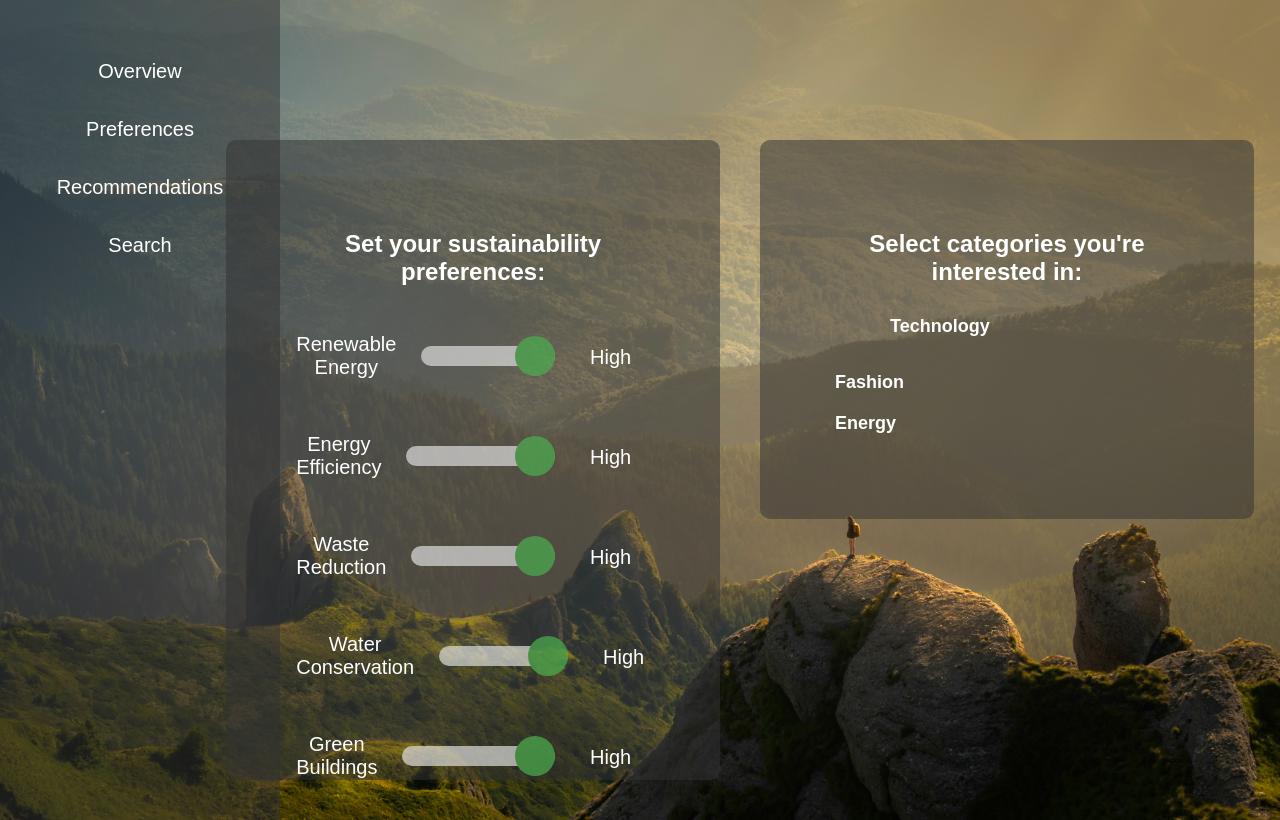
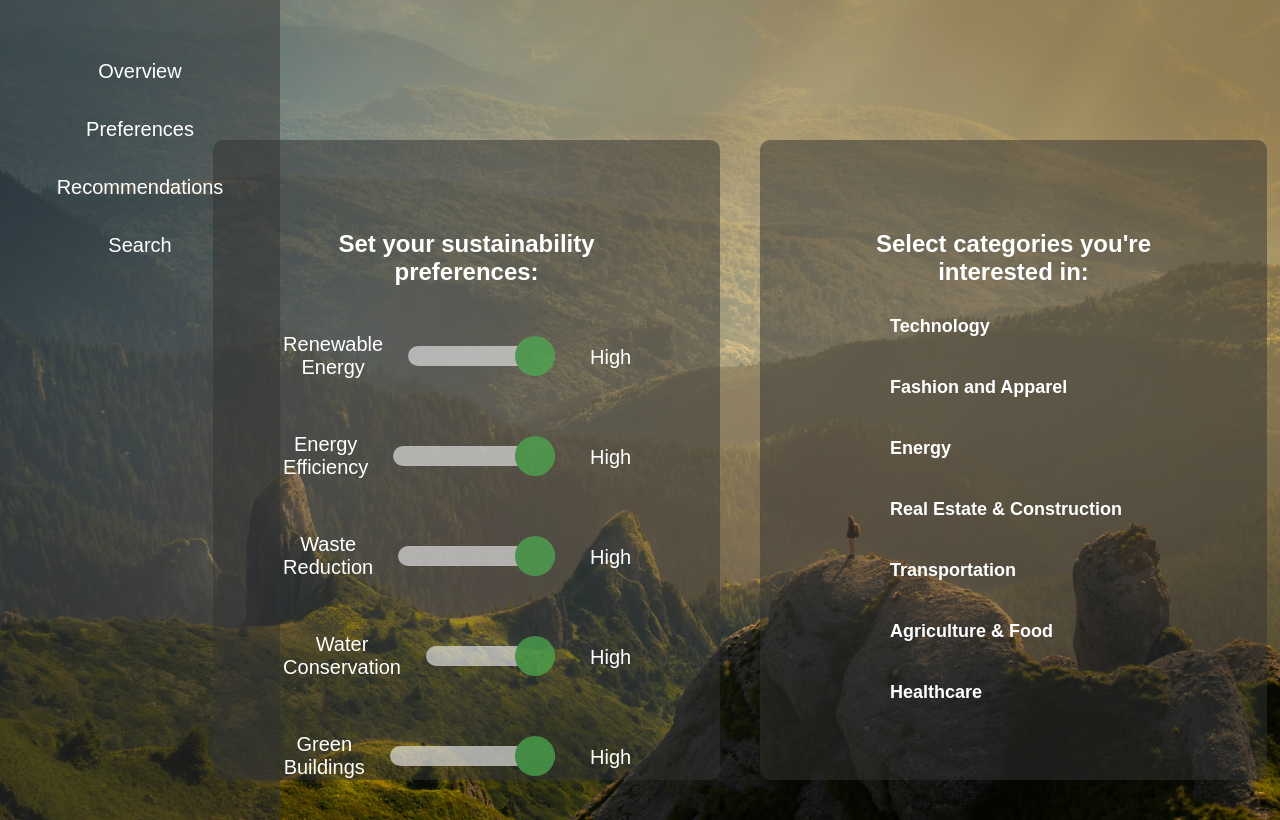
Before and after one commit to devanshi-kothari/EcoVest, a React (Vite) app in the folder frontEnd/my-app/: page /preferences in a window 1280 px wide. Shown: the top 820 px of the page. Built offline with nearby package versions, Linux system fonts and the light colour scheme.

Commit message:
more categories

```diff
--- a/frontEnd/my-app/src/components/Slider.css
+++ b/frontEnd/my-app/src/components/Slider.css
@@ -2,6 +2,7 @@
   display: flex;
   align-items: center;
   margin: 40px 0;
+  position: relative;
 }
 
 .slider-container label {
@@ -22,6 +23,15 @@
   outline: none;
   opacity: 0.7;
   transition: opacity 0.2s;
+}
+
+.slider-labels {
+  display: flex;
+  justify-content: space-between;
+  position: absolute;
+  top: -25px; /* Position above the slider */
+  width: 100%;
+  font-size: 14px; /* Adjust font size as needed */
 }
 
 .slider-container input[type="range"]:hover {
--- a/frontEnd/my-app/src/pages/Home.css
+++ b/frontEnd/my-app/src/pages/Home.css
@@ -192,7 +192,6 @@ body {
 
 .categories label:hover {
   background-color: rgba(255, 255, 255, 0.1); /* Background color on hover */
-  padding: 10px;
 }
 
 .categories input[type="checkbox"] {
--- a/frontEnd/my-app/src/pages/Preferences.tsx
+++ b/frontEnd/my-app/src/pages/Preferences.tsx
@@ -61,19 +61,63 @@ function Preferences() {
                 <input
                   type="checkbox"
                   value="Fashion"
+                  id="fashion"
                   checked={categories.includes('Fashion')}
                   onChange={() => handleCategoryChange('Fashion')}
                 />
-                Fashion
+                <label htmlFor="fashion">Fashion and Apparel</label>
+
               </label>
               <label>
                 <input
                   type="checkbox"
                   value="Energy"
+                  id="energy"
                   checked={categories.includes('Energy')}
                   onChange={() => handleCategoryChange('Energy')}
                 />
-                Energy
+                <label htmlFor="energy">Energy</label>
+
+              </label>
+              <label>
+                <input
+                  type="checkbox"
+                  value="ConstructionRealEstate"
+                  id="ConstructionRealEstate"
+                  checked={categories.includes('Construction')}
+                  onChange={() => handleCategoryChange('Construction')}
+                />
+                <label htmlFor="ConstructionRealEstate">Real Estate & Construction</label>
+              </label>
+              <label>
+                <input
+                  type="checkbox"
+                  value="Transportation"
+                  id="Transportation"
+                  checked={categories.includes('Transportation')}
+                  onChange={() => handleCategoryChange('Transportation')}
+                />
+                <label htmlFor="Transportation">Transportation</label>
+              </label>
+              <label>
+                <input
+                  type="checkbox"
+                  value="Agriculture"
+                  id="Agriculture"
+                  checked={categories.includes('Agriculture')}
+                  onChange={() => handleCategoryChange('Agriculture')}
+                />
+                <label htmlFor="Agriculture">Agriculture & Food</label>
+              </label>
+              <label>
+                <input
+                  type="checkbox"
+                  value="Healthcare"
+                  id="Healthcare"
+                  checked={categories.includes('Healthcare')}
+                  onChange={() => handleCategoryChange('Healthcare')}
+                />
+                <label htmlFor="Healthcare">Healthcare</label>
               </label>
             </div>
           </div>
```
